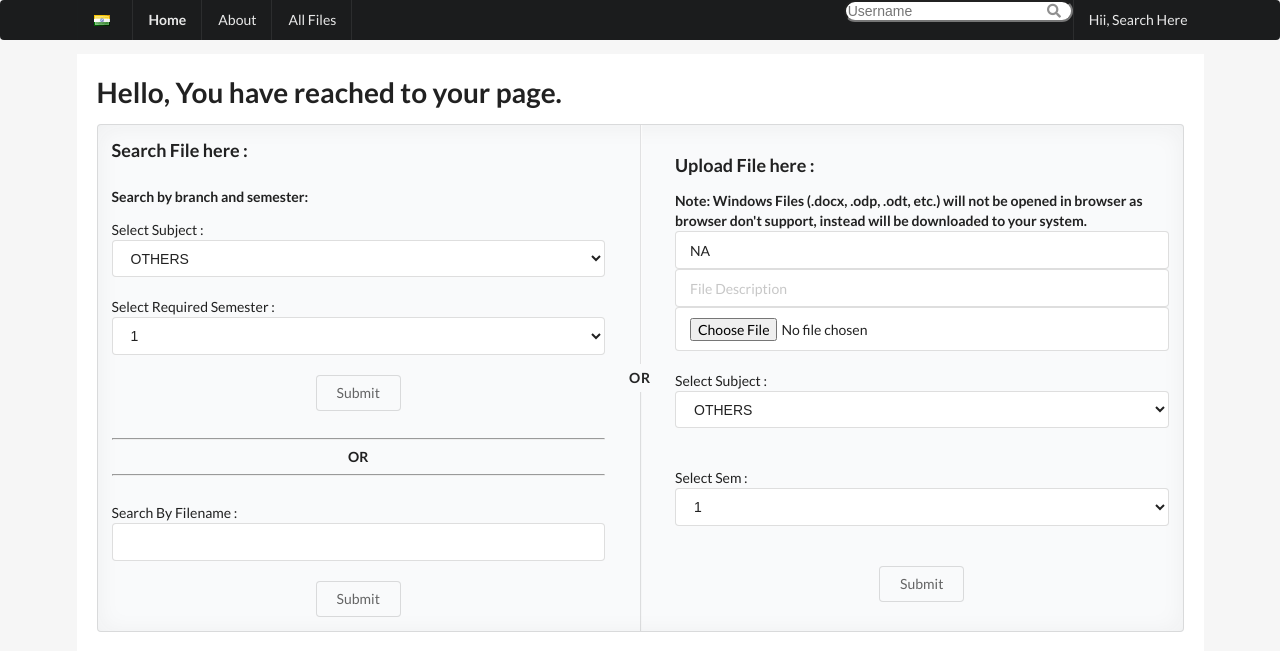
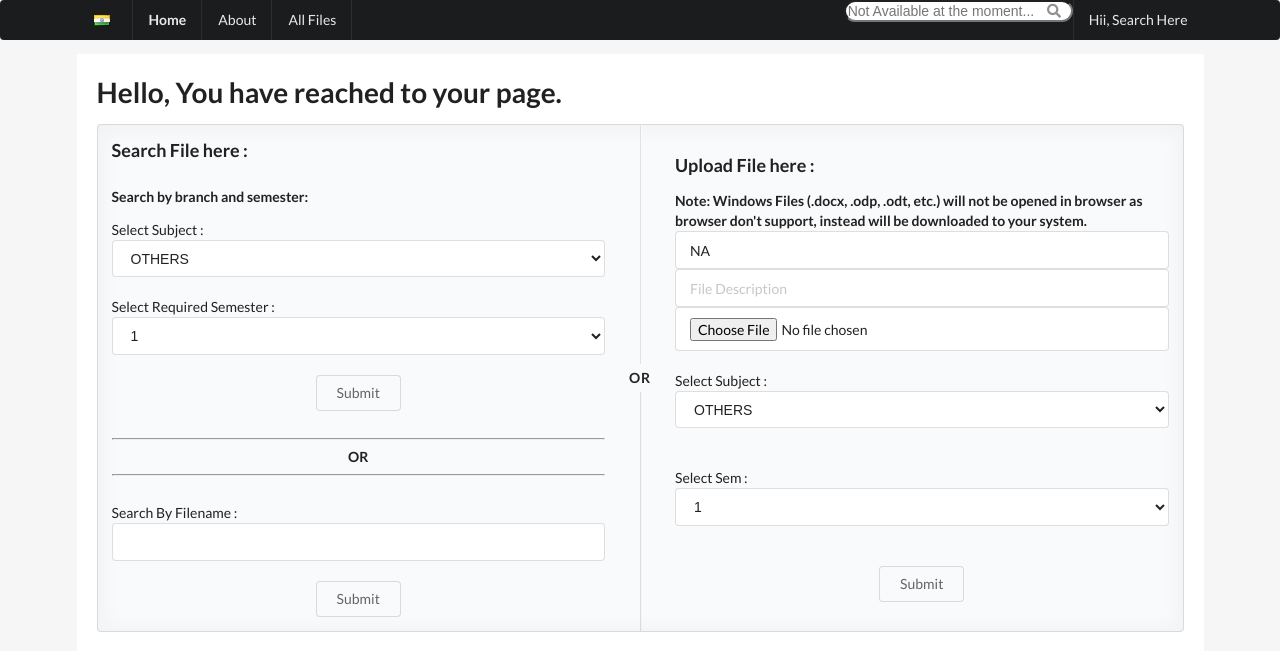
Before and after one commit to vikas270901/file2, a Node server app: page / in a window 1280 px wide. Shown: the top 651 px of the page. Run offline with Node 20, Linux system fonts and the light colour scheme; some libraries are stand-ins or nearby versions.

Commit message:
Update header.ejs

```diff
--- a/views/partials/header.ejs
+++ b/views/partials/header.ejs
@@ -16,7 +16,7 @@
 		<div class="ui fluid category search">
 		<div class="ui icon input">
 		<form action="/search" method="POST">
-			<input class="prompt" type="text" size="25" name="search" placeholder="Username" required>
+			<input class="prompt" type="text" size="25" name="search" placeholder="Not Available at the moment..." required>
 		</form>
 		<i class="search icon"></i>
 	</div>
```
